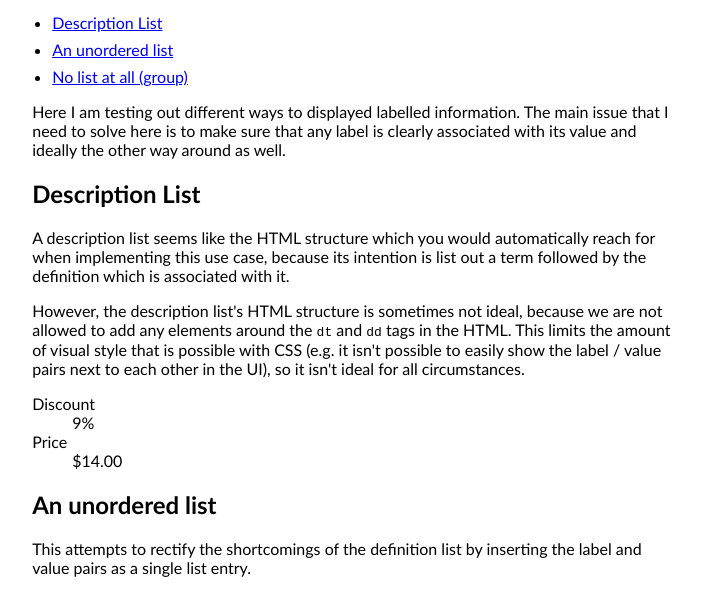
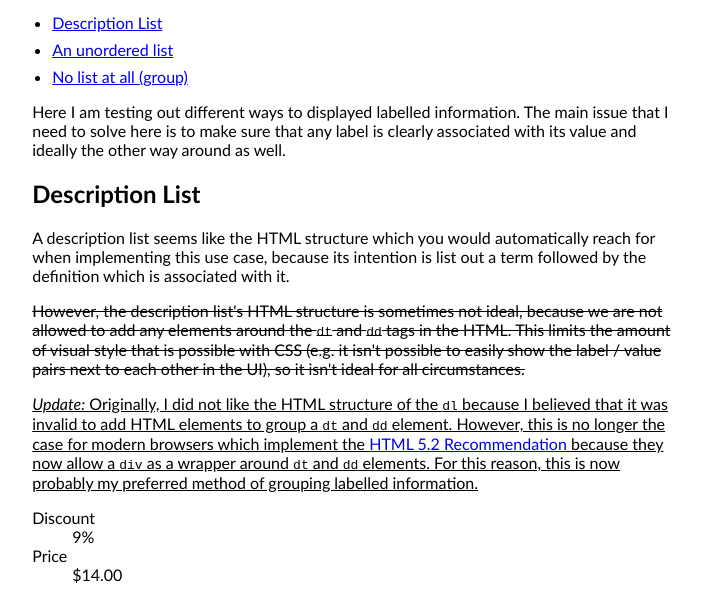
Before and after one commit to joyheron/a11y-playground, a plain HTML site: page represent-labelled-information.html in a window 1280 px wide. Shown: the part 135-725 px from the top of the page, without its empty margins (283-985 px from the left). Drawn offline with Linux system fonts and the light colour scheme.

Commit message:
Update labelled information page

```diff
--- a/represent-labelled-information.html
+++ b/represent-labelled-information.html
@@ -35,6 +35,7 @@
 				by the definition which is associated with it.
 			</p>
 
+			<del datetime="2022-01-17T11:03:00Z">
 				<p>
 					However, the description list's HTML structure is sometimes not ideal,
 					because we are not allowed to add any elements around the <code>dt</code> and <code>dd</code> tags
@@ -43,7 +44,17 @@
 					(e.g. it isn't possible to easily show the label / value pairs next to each other in the UI),
 					so it isn't ideal for all circumstances.
 				</p>
-
+			</del>
+			<ins datetime="2022-01-17T11:03:00Z">
+				<em>Update:</em> Originally, I did not like the HTML structure of the
+				<code>dl</code> because I believed that it was invalid to add HTML
+				elements to group a <code>dt</code> and <code>dd</code> element. However,
+				this is no longer the case for modern browsers which implement the
+				<a href="https://www.w3.org/TR/html52/grouping-content.html#the-dl-element">HTML 5.2 Recommendation</a>
+				because they now allow a <code>div</code> as a wrapper around
+				<code>dt</code> and <code>dd</code> elements. For this reason, this is
+				now probably my preferred method of grouping labelled information.
+			</ins>
 			<dl>
 				<dt>Discount</dt>
 				<dd>9%</dd>
```
Lines whose indentation alone changed are shown as unchanged.
